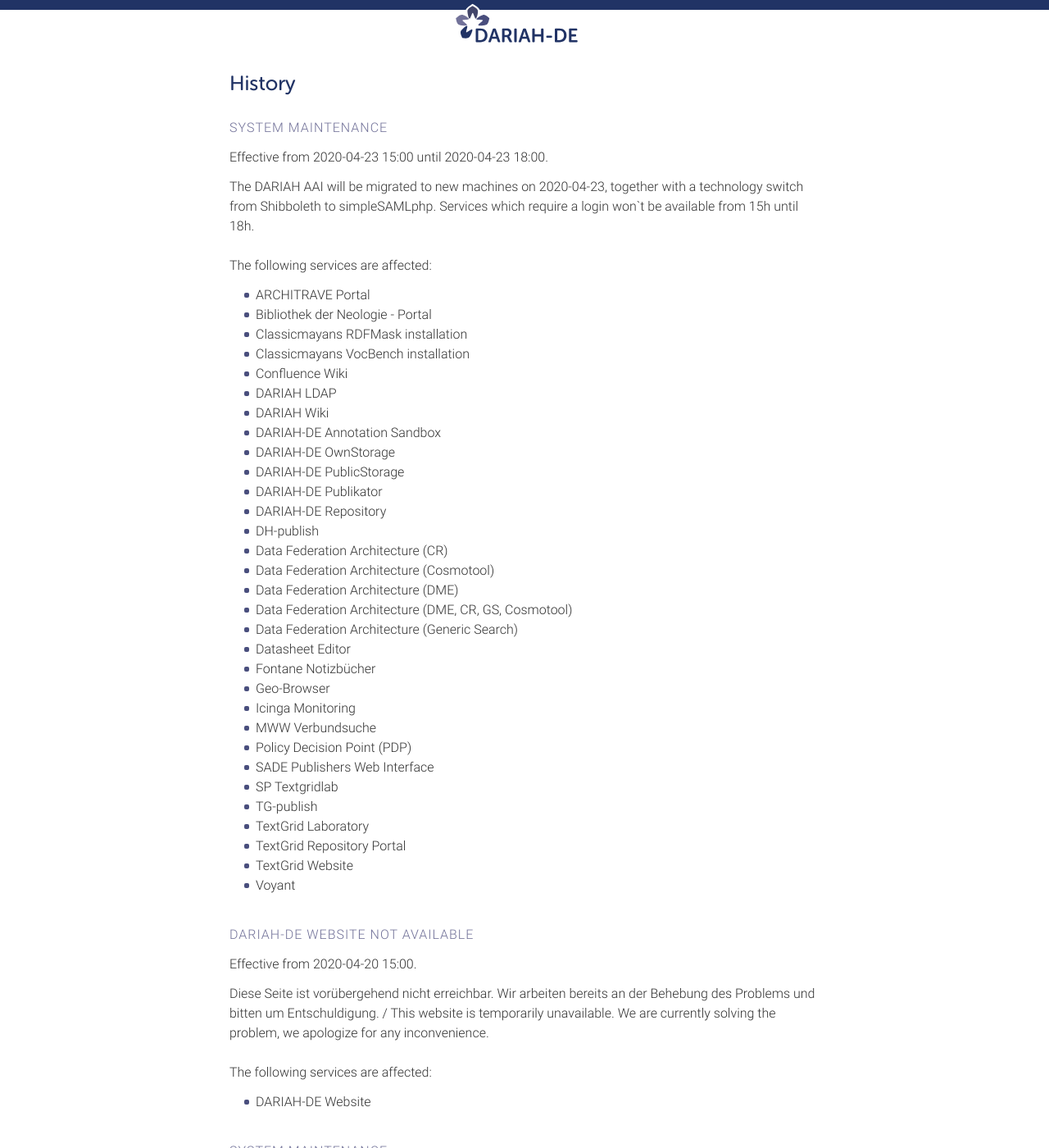
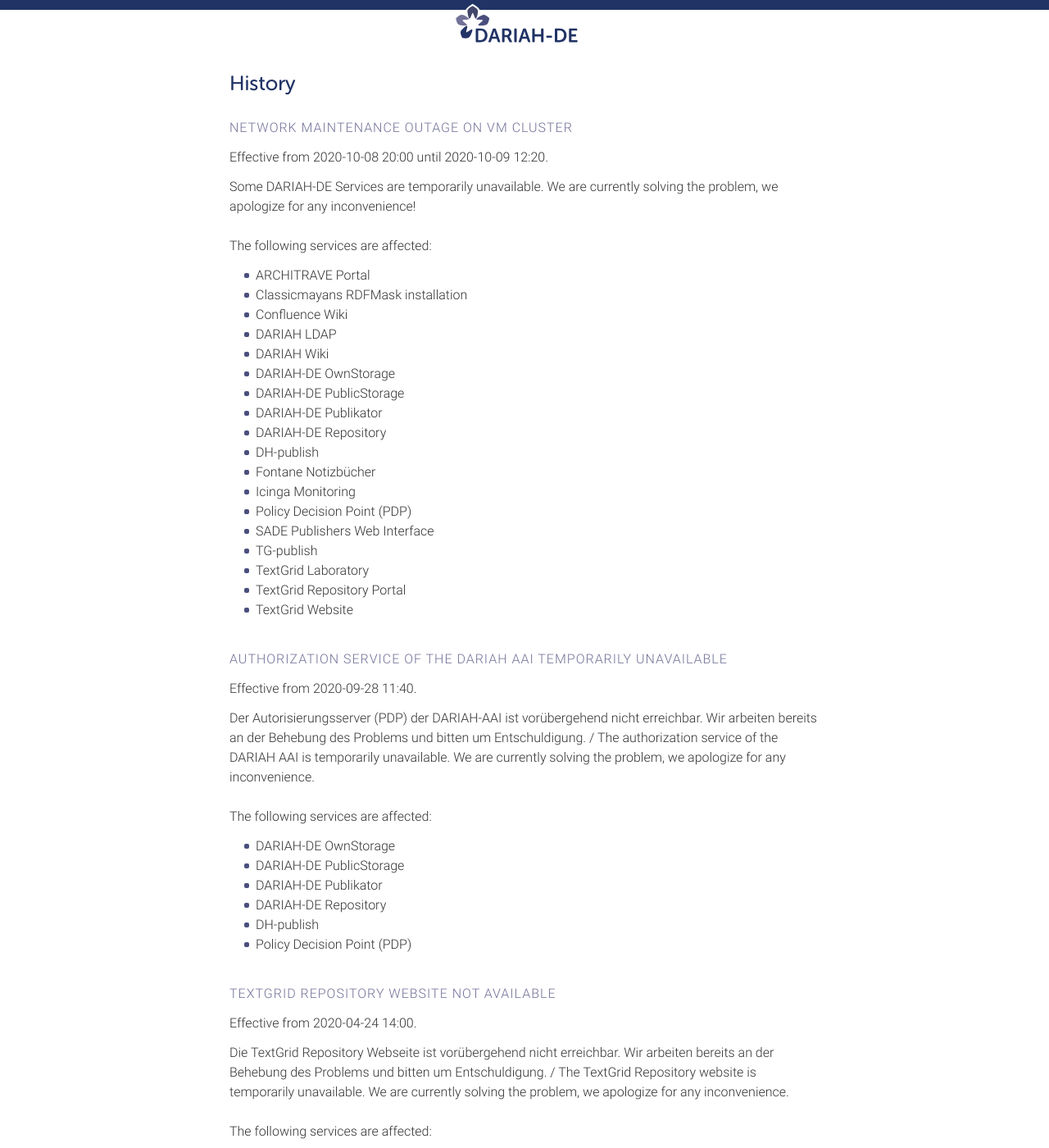
Before and after one commit to DARIAH-DE/status, a Jekyll site: the page built from history.md, in a window 1280 px wide and 1400 px high. Shown: the whole window at 82% size. Built offline with Jekyll 4.4.1, drawn with Linux system fonts in a browser that asks for light colours; our own code applies the rules of GitHub Pages for plain Markdown files; some of the changed text lies outside the part shown.

Commit message:
Update history.yaml

```diff
--- a/_data/history.yaml
+++ b/_data/history.yaml
@@ -1,4 +1,25 @@
 ---
+- title: 'Network Maintenance Outage on VM Cluster'
+  date_start: '2020-10-08 20:00'
+  date_end: '2020-10-09 12:20'
+  hide: true
+  description: 'Some DARIAH-DE Services are temporarily unavailable. We are currently solving the problem, we apologize for any inconvenience!'
+  affected:
+    - '/infrastructure/gwdg-esx'
+    - '/servers/auth'
+- title: 'Authorization Service of the DARIAH AAI temporarily unavailable'
+  date_start: '2020-09-28 11:40'
+  date_end:: '2020-10-01 15:43'
+  hide: true
+  description: 'Der Autorisierungsserver (PDP) der DARIAH-AAI ist vorübergehend nicht erreichbar. Wir arbeiten bereits an der Behebung des Problems und bitten um Entschuldigung. / The authorization service of the DARIAH AAI is temporarily unavailable. We are currently solving the problem, we apologize for any inconvenience.'
+  affected:
+    - '/services/pdp'
+- title: 'TextGrid Repository Website not available'
+  date_start: '2020-04-24 14:00'
+  hide: true
+  description: 'Die TextGrid Repository Webseite ist vorübergehend nicht erreichbar. Wir arbeiten bereits an der Behebung des Problems und bitten um Entschuldigung. / The TextGrid Repository website is temporarily unavailable. We are currently solving the problem, we apologize for any inconvenience.'
+  affected:
+    - '/services/tgrep'
 - title: 'System Maintenance'
   date_start: '2020-04-23 15:00'
   date_end: '2020-04-23 18:00'
```
